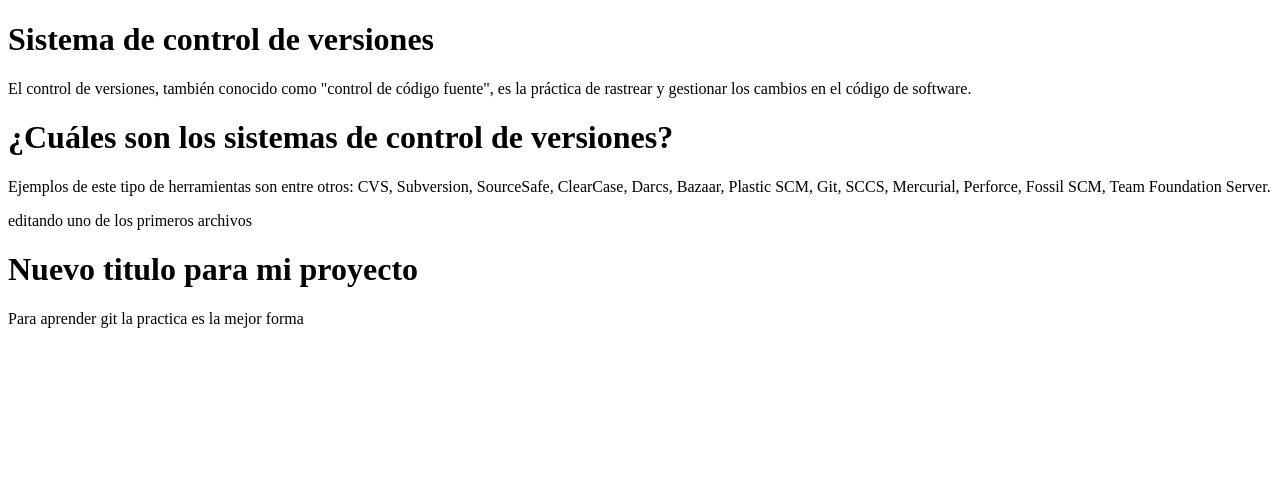
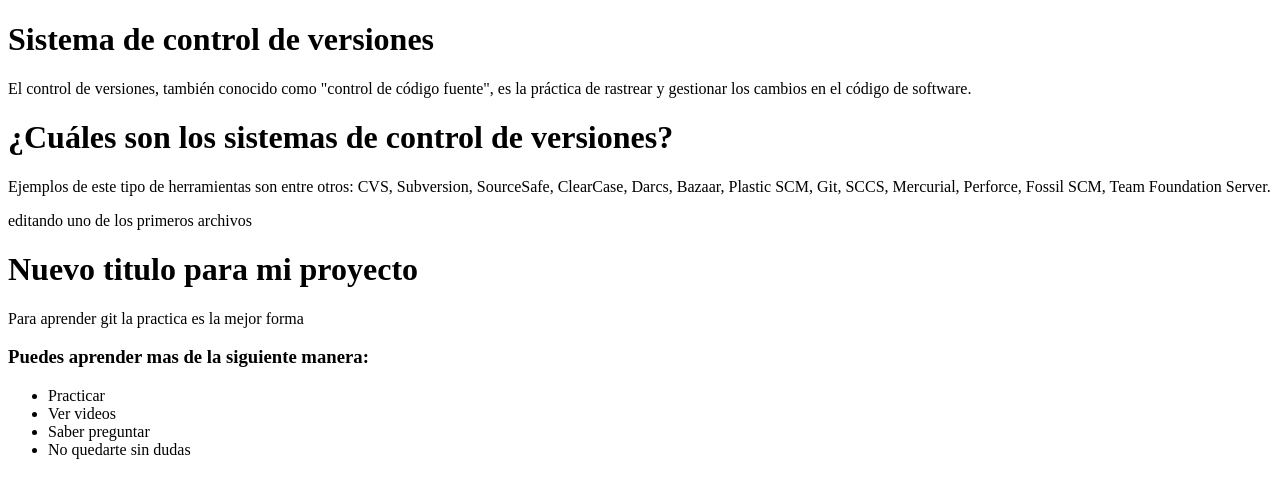
Before and after one commit to f4b12n/Evidencia2, a plain HTML site: page index.html in a window 1280 px wide. Drawn offline with Linux system fonts and the light colour scheme.

Commit message:
Se agregó una lista de aprendizaje

```diff
--- a/index.html
+++ b/index.html
@@ -22,7 +22,14 @@
 
     <p>Para aprender git la practica es la mejor forma</p>
 
+    <h3>Puedes aprender mas de la siguiente manera:</h3>
 
+        <ul>
+            <li>Practicar</li>
+            <li>Ver videos</li>
+            <li>Saber preguntar</li>
+            <li>No quedarte sin dudas</li>
+        </ul>
 
 </body>
 </html>
```
